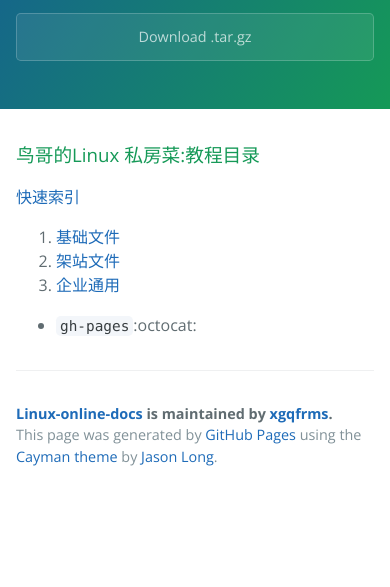
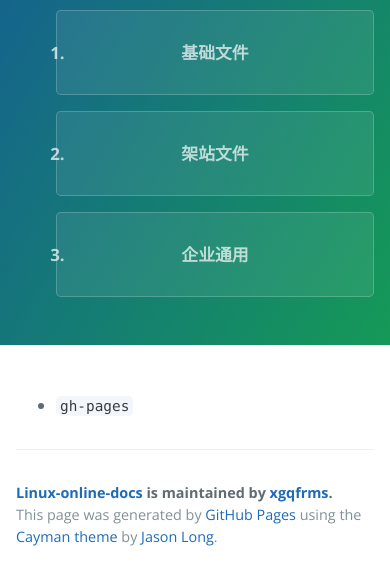
Before and after one commit to xgqfrms/linux-online-docs, a plain HTML site: page index.html in a window 390 px wide. Shown: the part 257-844 px from the top of the page. Drawn offline with nearby package versions, Linux system fonts and the light colour scheme.

Commit message:
update
beautify

```diff
--- a/index.html
+++ b/index.html
@@ -13,30 +13,43 @@
     <section class="page-header">
       <h1 class="project-name">Linux-online-docs</h1>
       <h2 class="project-tagline">linux-online-docs ( 鸟哥的Linux 私房菜)</h2>
+	  <!--
       <a href="https://github.com/xgqfrms/linux-online-docs" class="btn">View on GitHub</a>
       <a href="https://github.com/xgqfrms/linux-online-docs/zipball/master" class="btn">Download .zip</a>
       <a href="https://github.com/xgqfrms/linux-online-docs/tarball/master" class="btn">Download .tar.gz</a>
+	  -->
+	  <ul>
+	  	  <a href="linux_basic/1010index.htm" class="btn"><h1>快速索引</h1></a>
+	  </ul>
+<span id="span-block">
+<ol>
+  <a href="linux_basic/index.htm"class="xbtn"><h3><li>基础文件</li></h3></a>
+  <a href="linux_server/index.htm" class="xbtn"><h3><li>架站文件</li></h3></a>
+  <a href="linux_enterprise/index.htm" class="xbtn"><h3><li>企业通用</li></h3></a>
+</ol>
+<span>
     </section>
 
     <section class="main-content">
-      <h3>
-<a id="welcome-to-github-pages" class="anchor" href="#welcome-to-github-pages" aria-hidden="true">
-<span class="octicon octicon-link"></span>
-</a>
-鸟哥的Linux 私房菜:教程目录</h3>
-
+<!--
 <p>
-<a href="linux_basic/1010index.htm">快速索引</a>
+<h1>鸟哥的Linux 私房菜:教程目录</h1>
+<a href="linux_basic/1010index.htm" ><h1>快速索引</h1></a>
 <ol>
-  <li><a href="linux_basic/index.htm">基础文件</a></li>
-  <li><a href="linux_server/index.htm">架站文件</a></li>
-  <li><a href="linux_enterprise/index.htm">企业通用</a></li>
+  <li><a href="linux_basic/index.htm"><h2>基础文件</h2></a></li>
+  <li><a href="linux_server/index.htm" ><h2>架站文件</h2></a></li>
+  <li><a href="linux_enterprise/index.htm" ><h2>企业通用</h2></a></li>
 </ol>
 
 <ul>
-  <li><code>gh-pages</code>:octocat:</li>
+  <li><code>gh-pages</code></li>
 </ul>
-
+</p>
+-->
+<p>
+<ul>
+  <li><code>gh-pages</code></li>
+</ul>
 </p>
 
 
--- a/stylesheets/stylesheet.css
+++ b/stylesheets/stylesheet.css
@@ -243,3 +243,44 @@ a {
 @media screen and (max-width: 42em) {
   .site-footer {
     font-size: 0.9rem; } }
+/*my xbtn*/
+#span-block{
+	display: block;
+}
+.xbtn {
+  display: inline-block;
+  margin-bottom: 1rem;
+  color: rgba(255, 255, 255, 0.7);
+  background-color: rgba(255, 255, 255, 0.08);
+  border-color: rgba(255, 255, 255, 0.2);
+  border-style: solid;
+  border-width: 1px;
+  border-radius: 0.3rem;
+  transition: color 0.2s, background-color 0.2s, border-color 0.2s; }
+  .xbtn + .xbtn {
+    margin-left: 1rem; }
+
+.xbtn:hover {
+  color: rgba(255, 255, 255, 0.8);
+  text-decoration: none;
+  background-color: rgba(255, 255, 255, 0.2);
+  border-color: rgba(255, 255, 255, 0.3); }
+
+@media screen and (min-width: 64em) {
+  .xbtn {
+    padding: 0.75rem 1rem; } }
+
+@media screen and (min-width: 42em) and (max-width: 64em) {
+  .xbtn {
+    padding: 0.6rem 0.9rem;
+    font-size: 0.9rem; } }
+
+@media screen and (max-width: 42em) {
+  .xbtn {
+    display: block;
+    width: 100%;
+    padding: 0.75rem;
+    font-size: 0.9rem; }
+    .xbtn + .xbtn {
+      margin-top: 1rem;
+      margin-left: 0; } }
```
